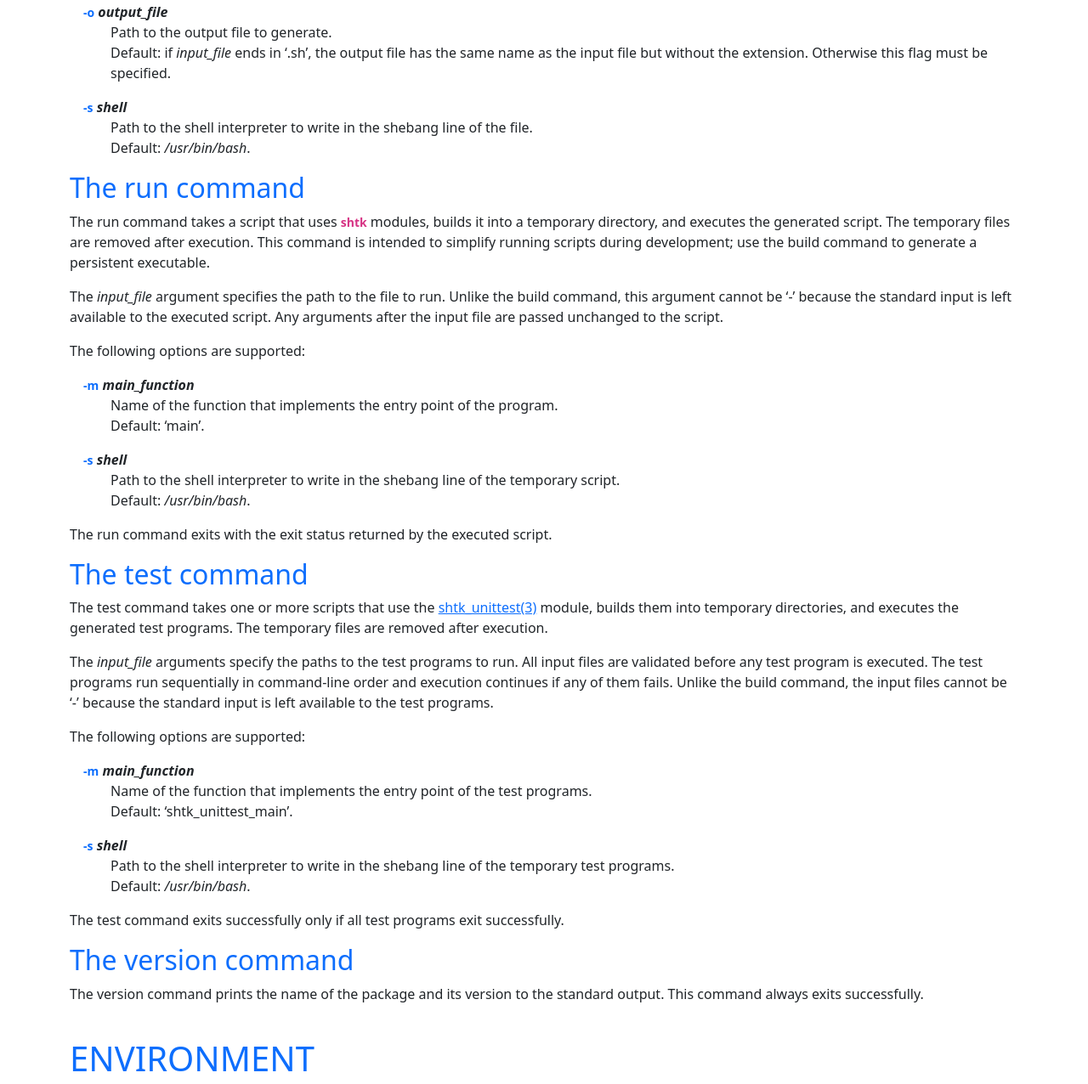
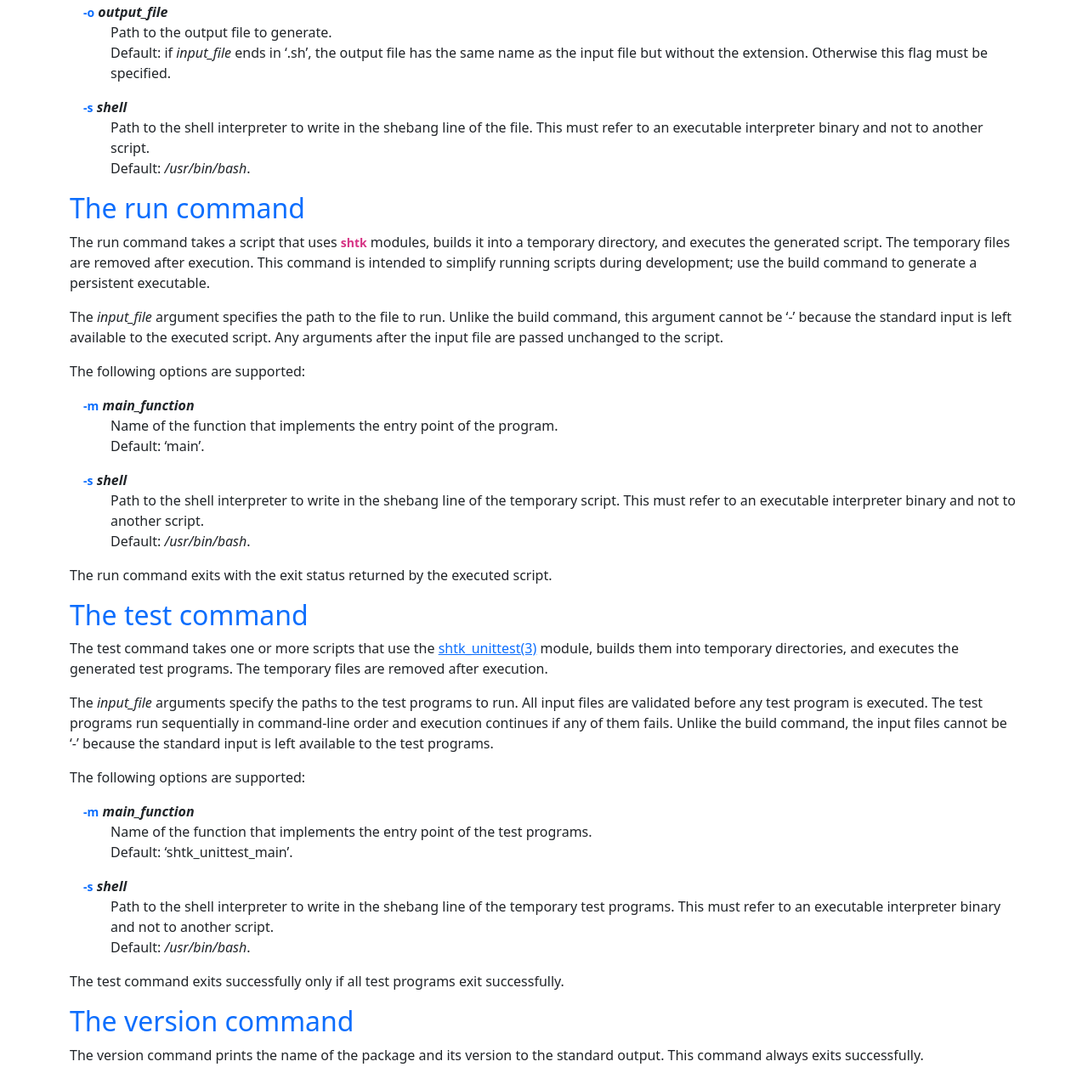
Before and after one commit to jmmv/shtk, a plain HTML site: page shtk.1.html in a window 1280 px wide. Shown: the part 1215-2491 px from the top of the page at 85% size. Drawn offline with nearby package versions, Linux system fonts and the light colour scheme; a script that the page names is missing.

Commit message:
Deploying to gh-pages from @ jmmv/shtk@3a1047567db3eed8f716d6bdb145ee2bc9f2b53c 🚀

```diff
--- a/shtk.1.html
+++ b/shtk.1.html
@@ -187,6 +187,8 @@
   <dt id="s"><a class="permalink" href="#s"><code class="Fl">-s</code></a>
     <var class="Ar">shell</var></dt>
   <dd>Path to the shell interpreter to write in the shebang line of the file.
+      This must refer to an executable interpreter binary and not to another
+      script.
     <p class="Pp">Default: <span class="Pa">/usr/bin/bash</span>.</p>
   </dd>
 </dl>
@@ -214,7 +216,8 @@
   <dt id="s~2"><a class="permalink" href="#s~2"><code class="Fl">-s</code></a>
     <var class="Ar">shell</var></dt>
   <dd>Path to the shell interpreter to write in the shebang line of the
-      temporary script.
+      temporary script. This must refer to an executable interpreter binary and
+      not to another script.
     <p class="Pp">Default: <span class="Pa">/usr/bin/bash</span>.</p>
   </dd>
 </dl>
@@ -244,7 +247,8 @@
   <dt id="s~3"><a class="permalink" href="#s~3"><code class="Fl">-s</code></a>
     <var class="Ar">shell</var></dt>
   <dd>Path to the shell interpreter to write in the shebang line of the
-      temporary test programs.
+      temporary test programs. This must refer to an executable interpreter
+      binary and not to another script.
     <p class="Pp">Default: <span class="Pa">/usr/bin/bash</span>.</p>
   </dd>
 </dl>
@@ -293,7 +297,7 @@
 </div>
 <table class="foot">
   <tr>
-    <td class="foot-date">July 18, 2026</td>
+    <td class="foot-date">July 21, 2026</td>
     <td class="foot-os">Debian</td>
   </tr>
 </table>
```
